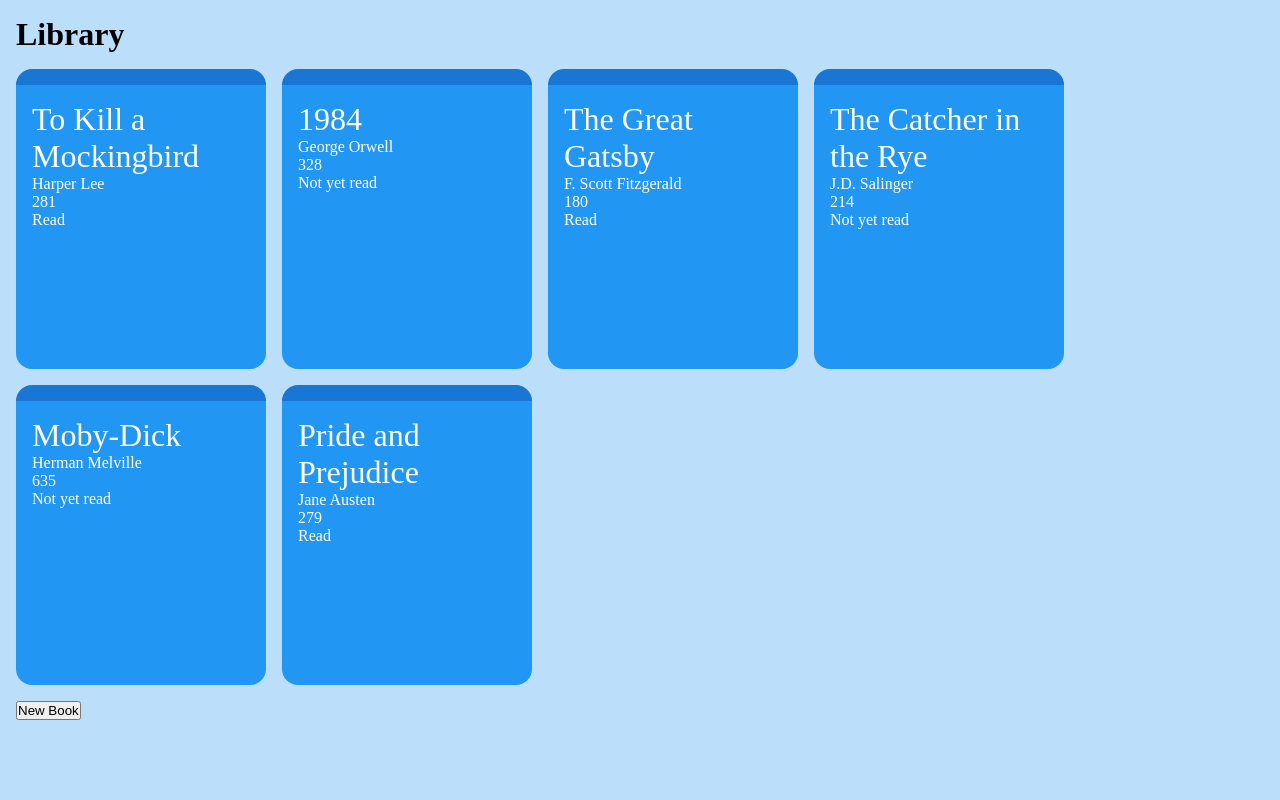
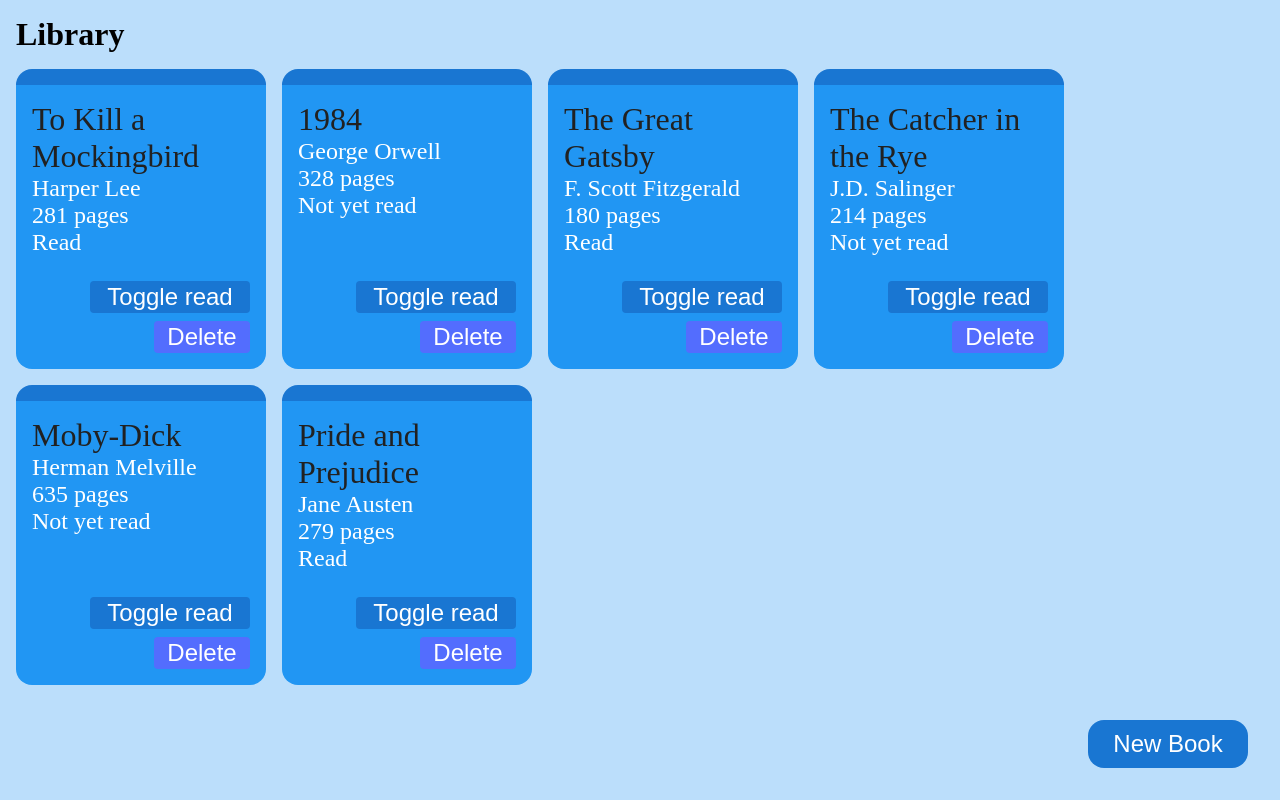
Before and after one commit to tyrone-offshorly/library, a plain HTML site: page index.html in a window 1280 px wide. Drawn offline with Linux system fonts and the light colour scheme.

Commit message:
Add buttons for deletion and toggle

```diff
--- a/script.js
+++ b/script.js
@@ -5,6 +5,10 @@ function Book(title, author, pages, isRead) {
   this.author = author;
   this.pages = pages;
   this.isRead = isRead;
+
+  this.toggleIsRead = function () {
+    this.isRead = !this.isRead;
+  }
 }
 
 function addBookToLibrary(title, author, pages, isRead) {
@@ -13,28 +17,58 @@ function addBookToLibrary(title, author, pages, isRead) {
   myLibrary.push(newBook);
 }
 
+function deleteBook(index) {
+  myLibrary.splice(index, 1);
+  displayLibrary();
+}
+
+function toggleRead(index) {
+  myLibrary[index].toggleIsRead();
+  displayLibrary();
+}
+
+
+
 function displayLibrary() {
   const libraryContainer = document.querySelector('.library-container');
   libraryContainer.textContent='';
-  for(let book of myLibrary) {
+  myLibrary.forEach((book, index) => {
     const card = document.createElement('div');
     card.classList.add('card');
+    card.setAttribute("data-index", index);
+
+    const detailWrapper = document.createElement('div');
+    detailWrapper.classList.add('detail-wrapper');
+
     const titleP = document.createElement('p');
     const authorP = document.createElement('p');
     const pagesP = document.createElement('p');
     const isReadP = document.createElement('p');
+    const toggleButton = document.createElement('button');
+    const deleteButton = document.createElement('button');
+    toggleButton.classList.add('toggle-button');
+    deleteButton.classList.add('delete-button');
 
+    deleteButton.addEventListener('click',() => deleteBook(index));
+    toggleButton.addEventListener('click', () => toggleRead(index));
     titleP.textContent = book.title;
     authorP.textContent = book.author;
-    pagesP.textContent = book.pages;
+    pagesP.textContent = book.pages + " pages";
     isReadP.textContent = book.isRead ? 'Read' : 'Not yet read';
-    card.appendChild(titleP);
-    card.appendChild(authorP);
-    card.appendChild(pagesP);
-    card.appendChild(isReadP);
+    toggleButton.textContent = "Toggle read";
+    deleteButton.textContent = "Delete"
+
+    detailWrapper.appendChild(titleP);
+    detailWrapper.appendChild(authorP);
+    detailWrapper.appendChild(pagesP);
+    detailWrapper.appendChild(isReadP);
+
+    card.append(detailWrapper);
+    card.appendChild(toggleButton);
+    card.appendChild(deleteButton);
 
     libraryContainer.appendChild(card);
-  }
+  })
 }
 
 // For demonstration purposes only
--- a/style.css
+++ b/style.css
@@ -33,12 +33,25 @@ body {
   color: var(--text-icons);
   flex-basis: 250px;
   height: 300px;
-  border-top: 1rem solid var(--dark-primary)
+  border-top: 1rem solid var(--dark-primary);
+  display: flex;
+  flex-direction: column;
 }
 
 .card p:first-child {
   font-size: 2rem;
+  color: var(--primary-text)
 }
+
+.card p + p {
+  font-size: 1.5rem;
+  color: var(--text-icons);
+}
+
+.detail-wrapper {
+  flex-grow: 2;
+}
+
 
 dialog {
   margin: auto;
@@ -61,6 +74,29 @@ dialog {
   padding: 16px;
 }
 
+.toggle-button {
+  align-self: end;
+  border: none;
+  background-color: var(--dark-primary);
+  color: var(--text-icons);
+  font-size: 1.5rem;
+  border-radius: 4px;
+  width: 10rem;
+  height: 2rem;
+}
+
+.delete-button {
+  align-self: end;
+  margin-top: 8px;
+  border: none;
+  background-color: var(--accent-color);
+  border-radius: 4px;
+  font-size: 1.5rem;
+  width: 6rem;
+  height: 2rem;
+  color: white;
+}
+
 dialog button {
   align-self: baseline;
   font-size: 12px;
@@ -79,3 +115,15 @@ dialog button:hover {
 #cancelBtn {
   background-color: red;
 }
+#newBookBtn {
+  position: fixed;
+  right: 2rem;
+  bottom: 2rem;
+  font-size: 1.5rem;
+  width: 10rem;
+  height: 3rem;
+  border: none;
+  background-color: var(--dark-primary);
+  color: var(--text-icons);
+  border-radius: 16px;
+}
```
